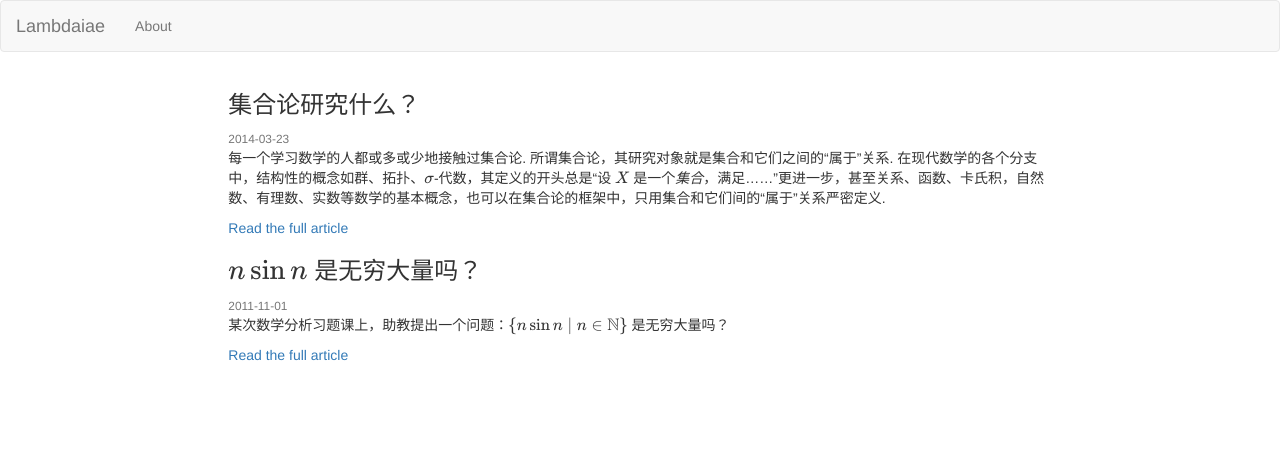
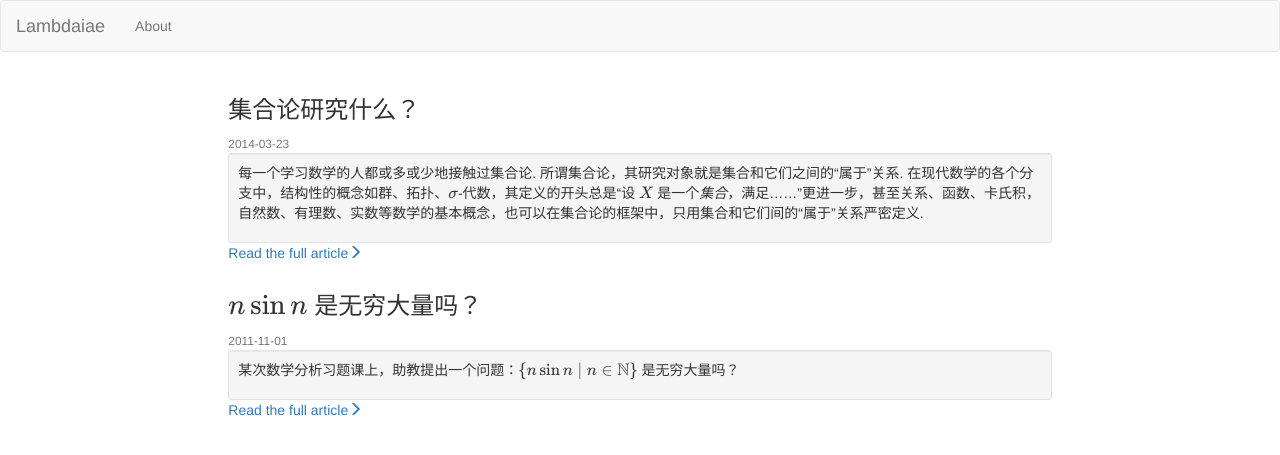
Before and after one commit to tonyxty/tonyxty.github.io, a Jekyll site: the page built from index.html, in a window 1280 px wide. Shown: the top 455 px of the page. Built offline with Jekyll 4.4.1, drawn with Linux system fonts in a browser that asks for light colours; nearby versions of some CDN libraries; formulas are drawn with MathJax 3.

Commit message:
Add baseurl and permalink, change index layout

```diff
--- a/_config.yml
+++ b/_config.yml
@@ -2,6 +2,8 @@ name: Lambdaiae
 description: Tony Beta Lambda's blog for mathematics.
 author: Tony Beta Lambda
 author_email: tonybetalambda@gmail.com
+baseurl:
+permalink: /blog/:title
 markdown: kramdown
 kramdown:
   input: GFM
--- a/_includes/nav.html
+++ b/_includes/nav.html
@@ -8,7 +8,7 @@
             <span class="icon-bar"></span>
             <span class="icon-bar"></span>
           </button>
-          <a class="navbar-brand" href="/">{{ site.name }}</a>
+          <a class="navbar-brand" href="{{ site.baseurl }}/">{{ site.name }}</a>
         </div>
         <div class="collapse navbar-collapse" id="bs-navbar-collapse">
           <ul class="nav navbar-nav">
@@ -19,7 +19,7 @@
             {% else %}
             <li>
             {% endif %}
-              <a href="/{{ item }}.html">{{ item | capitalize }}</a>
+              <a href="{{ site.baseurl }}/{{ item }}.html">{{ item | capitalize }}</a>
             </li>
             {% endfor %}
           </ul>
--- a/_layouts/post.html
+++ b/_layouts/post.html
@@ -10,7 +10,7 @@
       <div class="row">
         <div class="col-md-2">
           {% for post in site.posts limit:10 %}
-          <li><a href="{{ post.url }}">{{ post.title }}</a></li>
+          <li><a href="{{ site.baseurl }}{{ post.url }}">{{ post.title }}</a></li>
           {% endfor %}
         </div>
         <main class="col-md-10">
--- a/index.html
+++ b/index.html
@@ -12,15 +12,15 @@
       <div class="row">
         <div class="col-md-8 col-md-offset-2">
           {% for post in site.posts %}
-          <article>
+          <article style="padding: 5px 0">
             <h3>{{ post.title }}</h3>
             <time datetime="{{ page.date | date: "%Y-%m-%d"}}"
               pubdate="pubdate" class="small text-muted">
               {{ post.date | date: "%Y-%m-%d" }}
             </time>
             <div>
-              {{ post.excerpt }}
-              <a href="{{ post.url }}">Read the full article</a>
+              <div class="well well-sm" style="margin-bottom: 0px">{{ post.excerpt }}</div>
+              <div><a href="{{ site.baseurl }}{{ post.url }}">Read the full article<span class="glyphicon glyphicon-menu-right"></span></a></div>
             </div>
           </article>
           {% endfor %}
```
